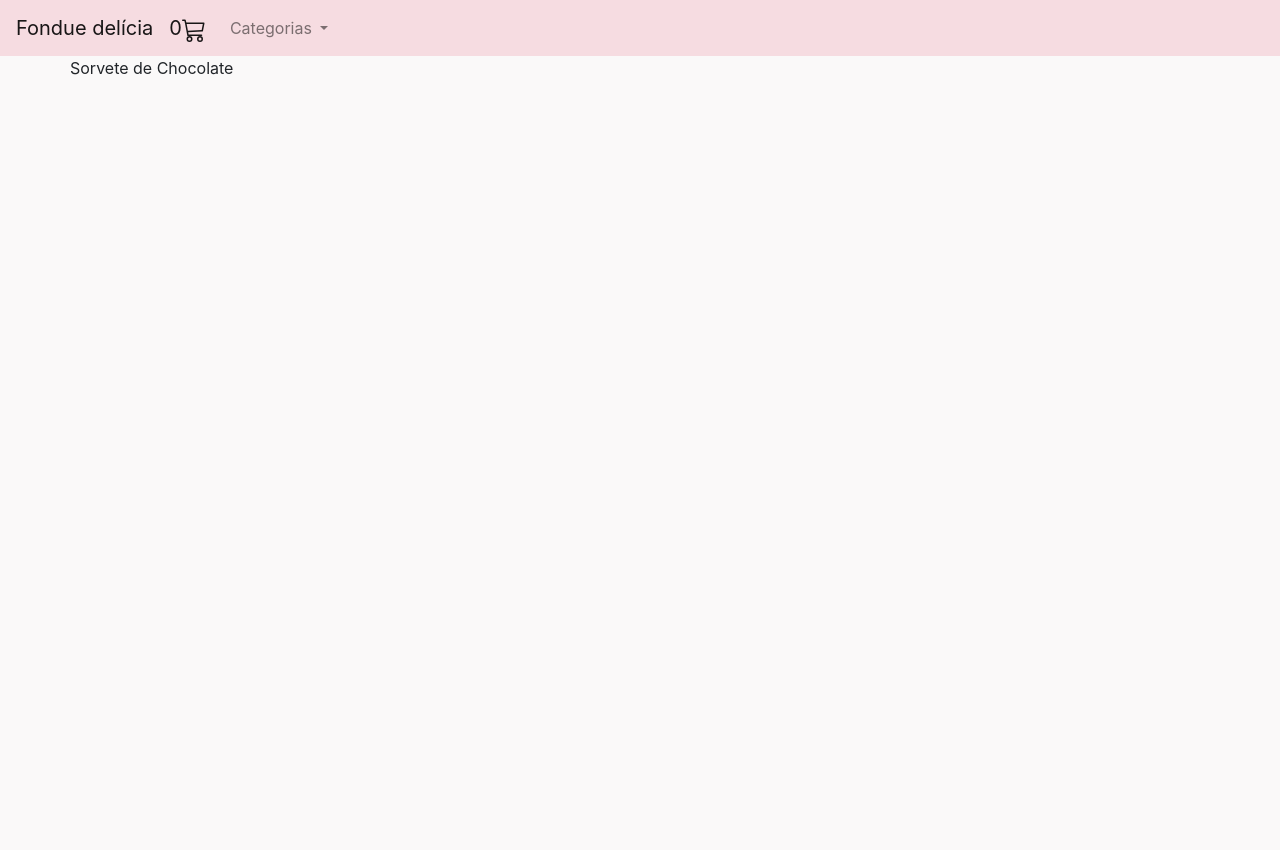
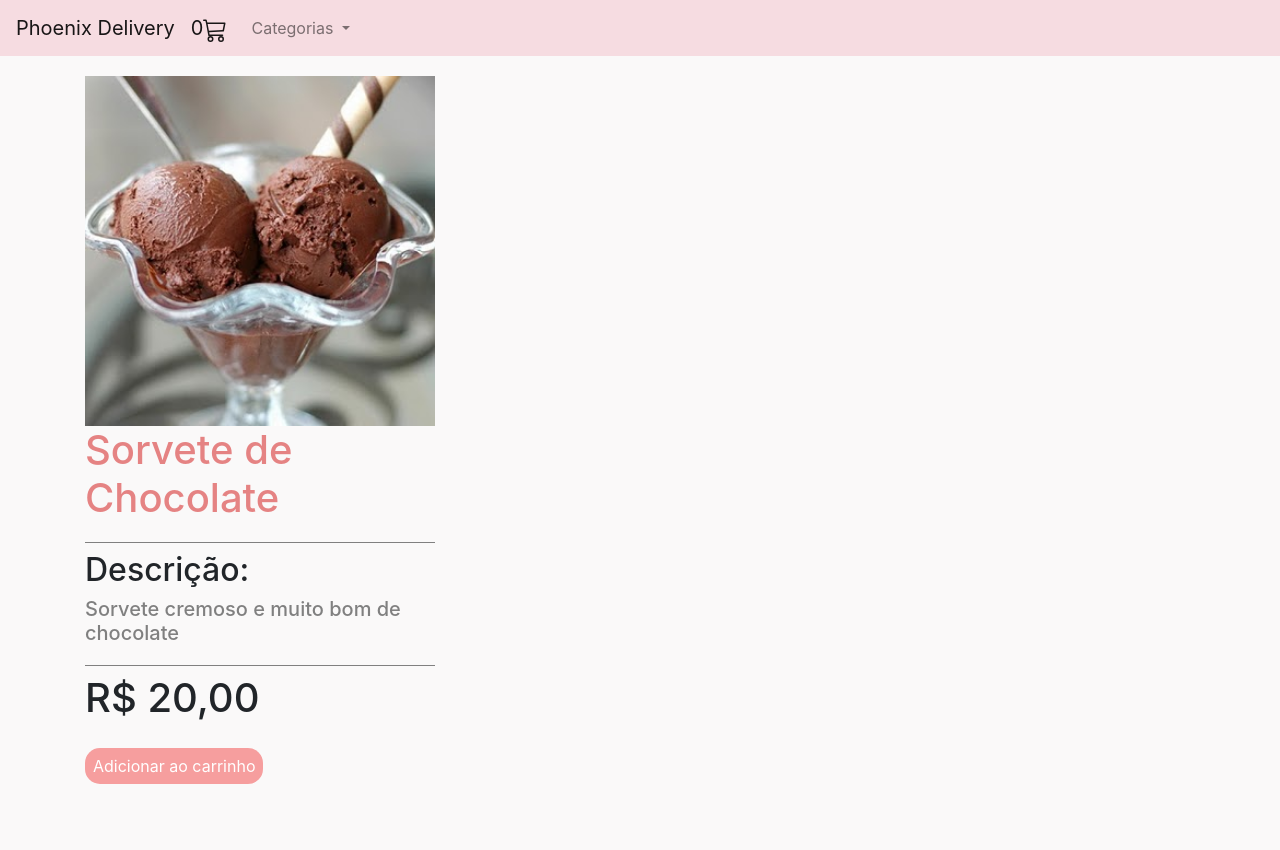
Before and after one commit to LucasCorpT5/PhoenixDelivery, a Django app: page / in a window 1280 px wide. Before the commit the page ends 75 px from the top, so only its background shows below. Run offline with Django 4.2, Linux system fonts and the light colour scheme; data comes from the database, SQL or seed files in the repository; both versions use the stored data as it was after the commit; parts of the project's set-up code (start-up, migrations or seed data) failed here and were passed over.

Commit message:
home_upd1

```diff
--- a/produto/templates/home.html
+++ b/produto/templates/home.html
@@ -4,7 +4,21 @@
 <div class="container">
     <div class="row">
     {% for produto in produtos %}
-        {{produto}}
+
+        {% if produto.ativo %}
+            <div class="col-sm">
+                <div class="cont">
+                    <img style="width: 350px; margin-top: 20px;" src="/media/{{produto.img}}">
+                </div>
+                <h1 style="width: 350px;" class="nome titulo bordaBottom">{{produto.nome_produto}}</h1>
+                <h2 class="rosa">Descrição:</h2>
+                <h5 style="width: 350px; color: gray;" class="descricao bordaBottom">{{produto.descricao}}</h5>
+                <h1 class="rosa">R$ {{produto.preco}}0</h1>
+                <br>
+                <a style="margin-top: 20px;" href="" class="botao">Adicionar ao carrinho</a>
+                <br>
+            </div>
+      {% endif %}
     {% endfor %}
 
 
--- a/templates/base.html
+++ b/templates/base.html
@@ -18,7 +18,7 @@
 
 
     <nav class="navbar navbar-expand-lg navbar-light corBorda">
-        <a class="navbar-brand" href="{% url 'home'%}">Fondue delícia</a>
+        <a class="navbar-brand" href="{% url 'home'%}">Phoenix Delivery</a>
         <a class="navbar-brand" href="#">{{carrinho}}<svg xmlns="http://www.w3.org/2000/svg"width="1.2em" height="1.2em" fill="currentColor" class="bi bi-cart3" viewBox="0 0 16 16">
           <path d="M0 1.5A.5.5 0 0 1 .5 1H2a.5.5 0 0 1 .485.379L2.89 3H14.5a.5.5 0 0 1 .49.598l-1 5a.5.5 0 0 1-.465.401l-9.397.472L4.415 11H13a.5.5 0 0 1 0 1H4a.5.5 0 0 1-.491-.408L2.01 3.607 1.61 2H.5a.5.5 0 0 1-.5-.5zM3.102 4l.84 4.479 9.144-.459L13.89 4H3.102zM5 12a2 2 0 1 0 0 4 2 2 0 0 0 0-4zm7 0a2 2 0 1 0 0 4 2 2 0 0 0 0-4zm-7 1a1 1 0 1 1 0 2 1 1 0 0 1 0-2zm7 0a1 1 0 1 1 0 2 1 1 0 0 1 0-2z"/>
         </svg></a>
```
Also changed, not shown: db.sqlite3.
